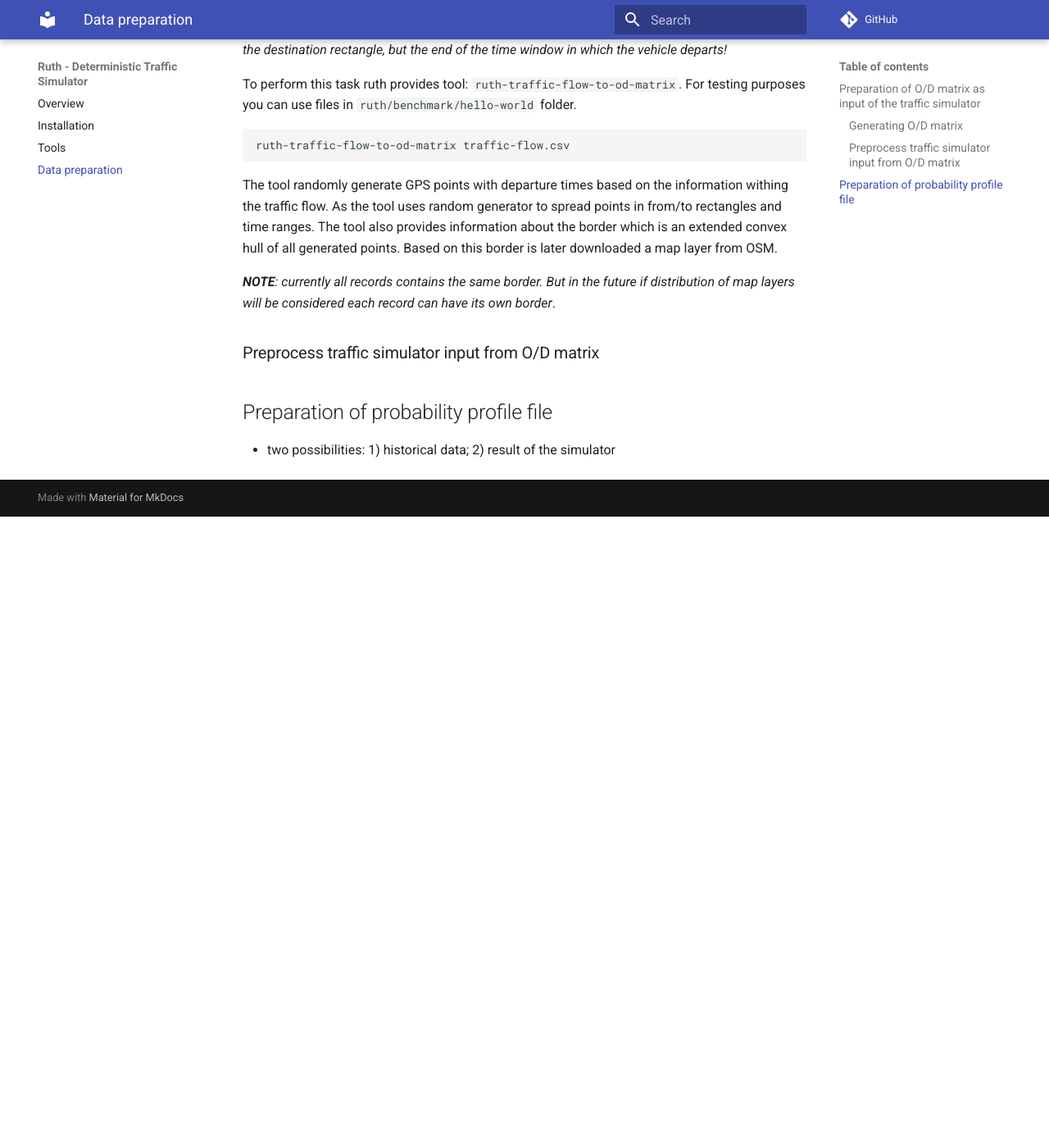
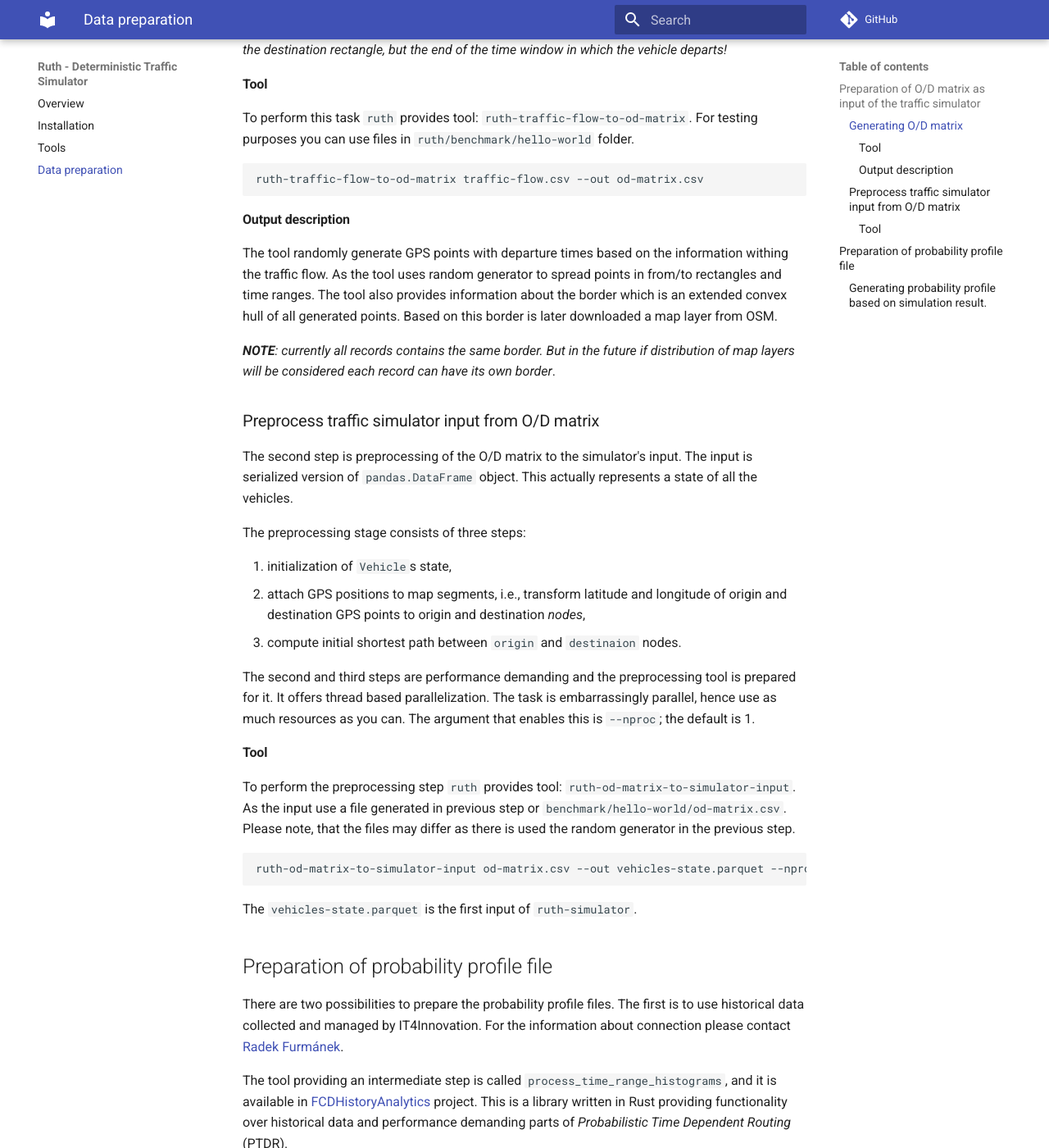
Before and after one commit to It4innovations/ruth, an MkDocs documentation site: the page built from docs/data_preparation.md, in a window 1280 px wide and 1400 px high, scrolled down 817 px. Shown: the whole window at 82% size. Built offline with MkDocs 1.6.1 and Material for MkDocs 9.7.7, drawn with Linux system fonts in a browser that asks for light colours; comment, search, counter and statistics services are not loaded; before the commit the page ends 1447 px from its top, so only the background shows below that; some of the changed text lies outside the part shown.

Commit message:
document the data preparation

````diff
--- a/docs/data_preparation.md
+++ b/docs/data_preparation.md
@@ -21,11 +21,14 @@ The traffic flow is stored in form of CSV with the following columns:
 
 The flow is defined by transitions between areas of predefined size (`rectangle_from`, `rectangle_to`). From the flow we just know that there is a specific amount of "devices"/vehicles (`count_devices`) which go from one rectangle to another at specific time range defined by `start_time` and `end_time`. _Importantly, the `end_time` is not the time  when the vehicle reaches the destination rectangle, but the end of the time window in which the vehicle departs!_
 
-To perform this task ruth provides tool: `ruth-traffic-flow-to-od-matrix`. For testing purposes you can use files in `ruth/benchmark/hello-world` folder.
+#### Tool
+To perform this task `ruth` provides tool: `ruth-traffic-flow-to-od-matrix`. For testing purposes you can use files in `ruth/benchmark/hello-world` folder.
 
 ```shell
-ruth-traffic-flow-to-od-matrix traffic-flow.csv
+ruth-traffic-flow-to-od-matrix traffic-flow.csv --out od-matrix.csv
 ```
+
+#### Output description
 
 The tool randomly generate GPS points with departure times based on the information withing the traffic flow. As the tool uses random generator to spread points in from/to rectangles and time ranges. The tool also provides information about the border which is an extended convex hull of all generated points. Based on this border is later downloaded a map layer from OSM.
 
@@ -33,7 +36,54 @@ _**NOTE**: currently all records contains the same border. But in the future if
 
 ### Preprocess traffic simulator input from O/D matrix
 
+The second step is preprocessing of the O/D matrix to the simulator's input. The input is serialized version of `pandas.DataFrame` object. This actually represents a state of all the vehicles.
+
+The preprocessing stage consists of three steps:
+
+1. initialization of `Vehicle`s state,
+2. attach GPS positions to map segments, i.e., transform latitude and longitude of origin and destination GPS points to origin and destination _nodes_,
+3. compute initial shortest path between `origin` and `destinaion` nodes.
+
+The second and third steps are performance demanding and the preprocessing tool is prepared for it. It offers thread based parallelization. The task is embarrassingly parallel, hence use as much resources as you can. The argument that enables this is `--nproc`; the default is 1.
+
+#### Tool
+
+To perform the preprocessing step `ruth` provides tool: `ruth-od-matrix-to-simulator-input`. As the input use a file generated in previous step or `benchmark/hello-world/od-matrix.csv`. Please note, that the files may differ as there is used the random generator in the previous step.
+
+```shell
+ruth-od-matrix-to-simulator-input od-matrix.csv --out vehicles-state.parquet --nproc=8
+```
+
+The `vehicles-state.parquet` is the first input of `ruth-simulator`.
 
 ## Preparation of probability profile file
 
-- two possibilities: 1) historical data; 2) result of the simulator
+There are two possibilities to prepare the probability profile files. The first is to use historical data collected and managed by IT4Innovation. For the information about connection please contact [Radek Furmánek](<mailto:radek.furmanek@vsb.cz>).
+
+The tool providing an intermediate step is called `process_time_range_histograms`, and it is available in [FCDHistoryAnalytics](https://code.it4i.cz/everest/fcdhistoryanalytics) project. This is a library written in Rust providing functionality over historical data and performance demanding parts of _Probabilistic Time Dependent Routing_ (PTDR).
+
+**Disclaimer:** _At this point, this approach is not usable in the context of traffic simulator. The simulator uses a Open Street Maps and the date provided by ŘSD use different segmentation and route segment indexing._
+
+### Generating probability profile based on simulation result.
+
+The second option how to get a probability profile is to use the result of simulation.
+
+This a three-step process:
+
+1. aggregating FCD based on time
+```shell
+ruth-aggregate-fcd aggregate-globalview simulation-result.pickle --round-freq-s 15 --out aggregated_fcd.csv
+```
+
+2. compute time range histograms
+```shell
+process_time_range_histograms_from_csv aggregated_fcd.csv "2021-06-20 23:59" --out time_range_histograms
+```
+The date time is the end of time window. The probability profile is typically computed for one week, i.e., end of the week in which the simulation was performed. For further setting use `--help`.
+
+3. generate probability profiles
+```shell
+time_range_histograms_to_prob_profiles time_range_histograms.data
+```
+
+The second and third tool are from [FCDHistoryAnalytics](https://code.it4i.cz/everest/fcdhistoryanalytics).
````
